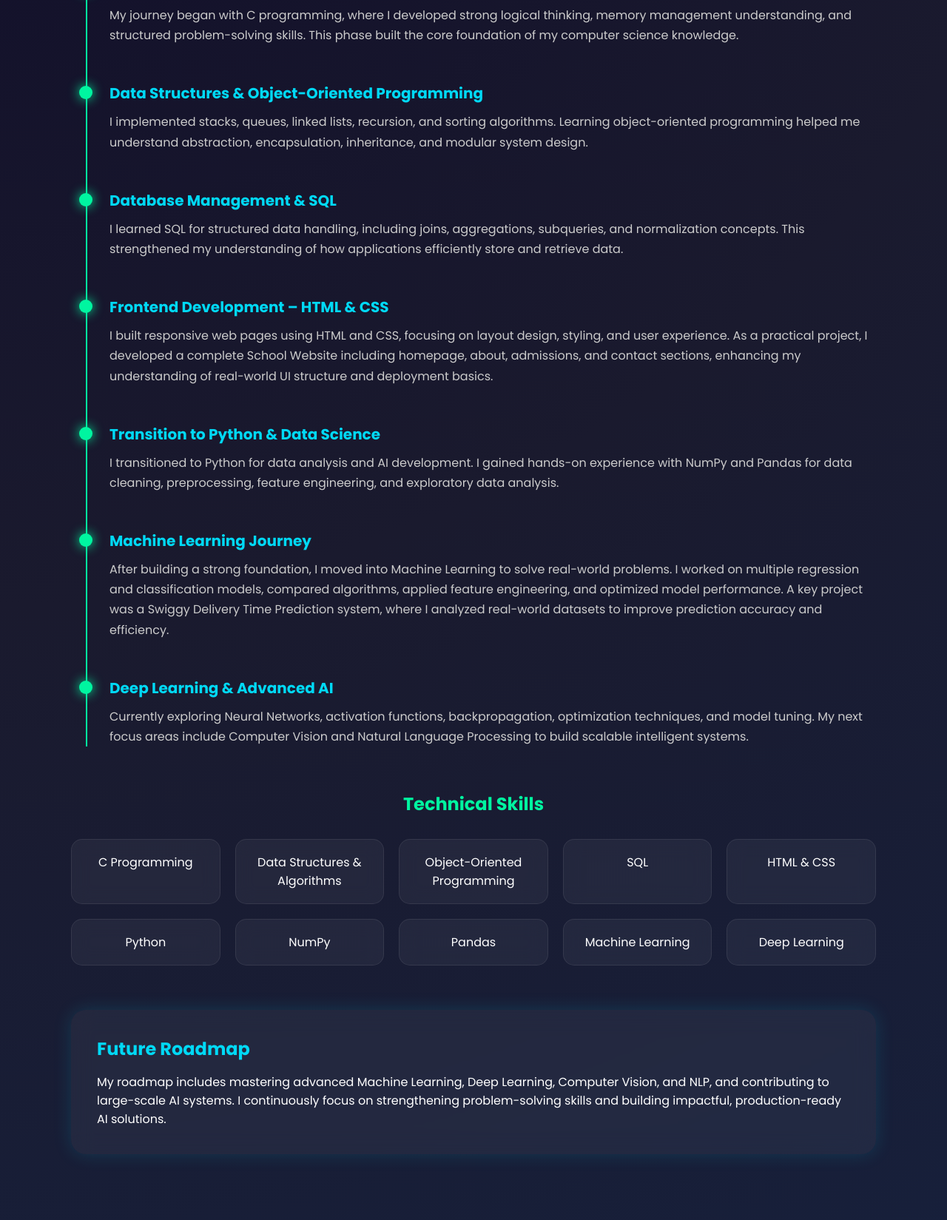
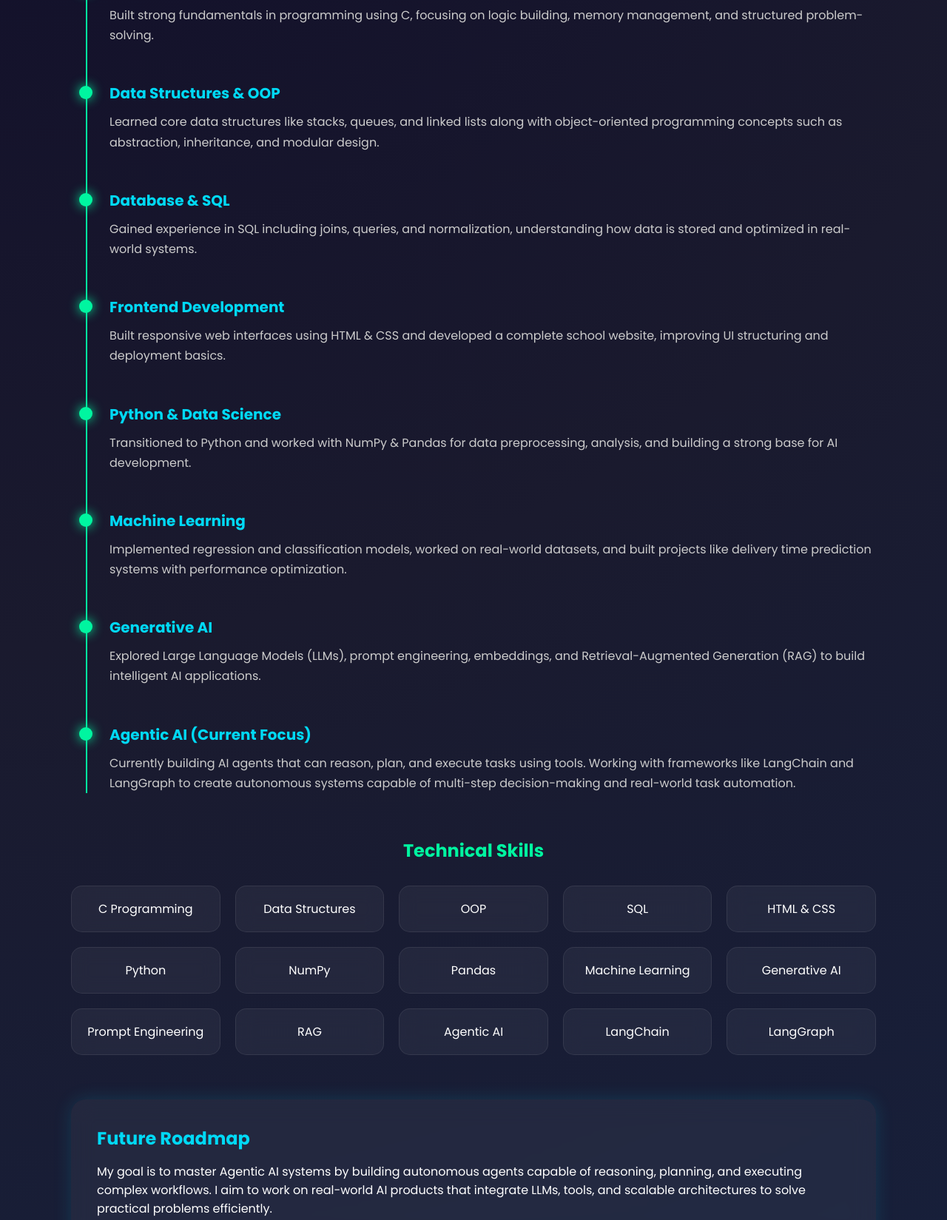
Before and after one commit to anshul-94/xai-27-portfolio, a website: page about.html in a window 1280 px wide. Shown: the part 673-2322 px from the top of the page at 74% size. Drawn offline with Linux system fonts and the light colour scheme.

Commit message:
add new projects

```diff
--- a/about.html
+++ b/about.html
@@ -32,17 +32,16 @@
 </section>
 
 <section class="about-section">
-
 <div class="intro">
   <h2>Who I Am</h2>
   <p>
     I am currently pursuing a Bachelor of Computer Applications (BCA), 2nd Year
-      from Indore. My academic journey is driven by deep curiosity about how data
-      and intelligent systems can transform real-world problems into scalable solutions.
+    from Indore. My journey is driven by curiosity about how intelligent systems
+    can automate complex tasks and solve real-world problems efficiently.
   </p>
   <p>
-      My long-term vision is to become a highly skilled AI Engineer specializing
-      in Machine Learning, Deep Learning, Computer Vision, and Natural Language Processing.
+    My current focus is on Generative AI and Agentic AI, where I explore how
+    AI systems can reason, plan, and take actions autonomously using LLMs and tools.
   </p>
 </div>
 
@@ -51,66 +50,65 @@
   <div class="timeline-item" style="--i:1;">
     <h3>Foundation in C Programming</h3>
     <p>
-        My journey began with C programming, where I developed strong logical
-        thinking, memory management understanding, and structured problem-solving skills.
-        This phase built the core foundation of my computer science knowledge.
+      Built strong fundamentals in programming using C, focusing on logic building,
+      memory management, and structured problem-solving.
     </p>
   </div>
 
   <div class="timeline-item" style="--i:2;">
-      <h3>Data Structures & Object-Oriented Programming</h3>
+    <h3>Data Structures & OOP</h3>
     <p>
-        I implemented stacks, queues, linked lists, recursion, and sorting algorithms.
-        Learning object-oriented programming helped me understand abstraction,
-        encapsulation, inheritance, and modular system design.
+      Learned core data structures like stacks, queues, and linked lists along with
+      object-oriented programming concepts such as abstraction, inheritance, and modular design.
     </p>
   </div>
 
   <div class="timeline-item" style="--i:3;">
-      <h3>Database Management & SQL</h3>
+    <h3>Database & SQL</h3>
     <p>
-        I learned SQL for structured data handling, including joins, aggregations,
-        subqueries, and normalization concepts. This strengthened my understanding
-        of how applications efficiently store and retrieve data.
+      Gained experience in SQL including joins, queries, and normalization,
+      understanding how data is stored and optimized in real-world systems.
     </p>
   </div>
 
   <div class="timeline-item" style="--i:4;">
-      <h3>Frontend Development – HTML & CSS</h3>
+    <h3>Frontend Development</h3>
     <p>
-        I built responsive web pages using HTML and CSS, focusing on layout design,
-        styling, and user experience. As a practical project, I developed a complete
-        School Website including homepage, about, admissions, and contact sections,
-        enhancing my understanding of real-world UI structure and deployment basics.
+      Built responsive web interfaces using HTML & CSS and developed a complete
+      school website, improving UI structuring and deployment basics.
     </p>
   </div>
 
   <div class="timeline-item" style="--i:5;">
-      <h3>Transition to Python & Data Science</h3>
+    <h3>Python & Data Science</h3>
     <p>
-        I transitioned to Python for data analysis and AI development. I gained
-        hands-on experience with NumPy and Pandas for data cleaning, preprocessing,
-        feature engineering, and exploratory data analysis.
+      Transitioned to Python and worked with NumPy & Pandas for data preprocessing,
+      analysis, and building a strong base for AI development.
     </p>
   </div>
 
   <div class="timeline-item" style="--i:6;">
-      <h3>Machine Learning Journey</h3>
+    <h3>Machine Learning</h3>
     <p>
-        After building a strong foundation, I moved into Machine Learning to solve
-        real-world problems. I worked on multiple regression and classification models,
-        compared algorithms, applied feature engineering, and optimized model performance.
-        A key project was a Swiggy Delivery Time Prediction system, where I analyzed
-        real-world datasets to improve prediction accuracy and efficiency.
+      Implemented regression and classification models, worked on real-world datasets,
+      and built projects like delivery time prediction systems with performance optimization.
     </p>
   </div>
 
   <div class="timeline-item" style="--i:7;">
-      <h3>Deep Learning & Advanced AI</h3>
+    <h3>Generative AI</h3>
     <p>
-        Currently exploring Neural Networks, activation functions, backpropagation,
-        optimization techniques, and model tuning. My next focus areas include
-        Computer Vision and Natural Language Processing to build scalable intelligent systems.
+      Explored Large Language Models (LLMs), prompt engineering, embeddings,
+      and Retrieval-Augmented Generation (RAG) to build intelligent AI applications.
+    </p>
+  </div>
+
+  <div class="timeline-item" style="--i:8;">
+    <h3>Agentic AI (Current Focus)</h3>
+    <p>
+      Currently building AI agents that can reason, plan, and execute tasks using tools.
+      Working with frameworks like LangChain and LangGraph to create autonomous systems
+      capable of multi-step decision-making and real-world task automation.
     </p>
   </div>
 
@@ -120,29 +118,36 @@
   <h2>Technical Skills</h2>
   <div class="skills-grid">
     <div class="skill-card">C Programming</div>
-      <div class="skill-card">Data Structures & Algorithms</div>
-      <div class="skill-card">Object-Oriented Programming</div>
+    <div class="skill-card">Data Structures</div>
+    <div class="skill-card">OOP</div>
     <div class="skill-card">SQL</div>
     <div class="skill-card">HTML & CSS</div>
     <div class="skill-card">Python</div>
     <div class="skill-card">NumPy</div>
     <div class="skill-card">Pandas</div>
     <div class="skill-card">Machine Learning</div>
-      <div class="skill-card">Deep Learning</div>
+    <div class="skill-card">Generative AI</div>
+    <div class="skill-card">Prompt Engineering</div>
+    <div class="skill-card">RAG</div>
+    <div class="skill-card">Agentic AI</div>
+    <div class="skill-card">LangChain</div>
+    <div class="skill-card">LangGraph</div>
   </div>
 </div>
 
 <div class="future">
   <h2>Future Roadmap</h2>
   <p>
-      My roadmap includes mastering advanced Machine Learning, Deep Learning,
-      Computer Vision, and NLP, and contributing to large-scale AI systems.
-      I continuously focus on strengthening problem-solving skills and building
-      impactful, production-ready AI solutions.
+    My goal is to master Agentic AI systems by building autonomous agents capable
+    of reasoning, planning, and executing complex workflows. I aim to work on
+    real-world AI products that integrate LLMs, tools, and scalable architectures
+    to solve practical problems efficiently.
   </p>
 </div>
 
 </section>
+
+
 
 <footer class="footer">
   <div class="footer-container">
```
Also changed, not shown: index.html (+39 -70 lines). Lines whose indentation alone changed are shown as unchanged.
